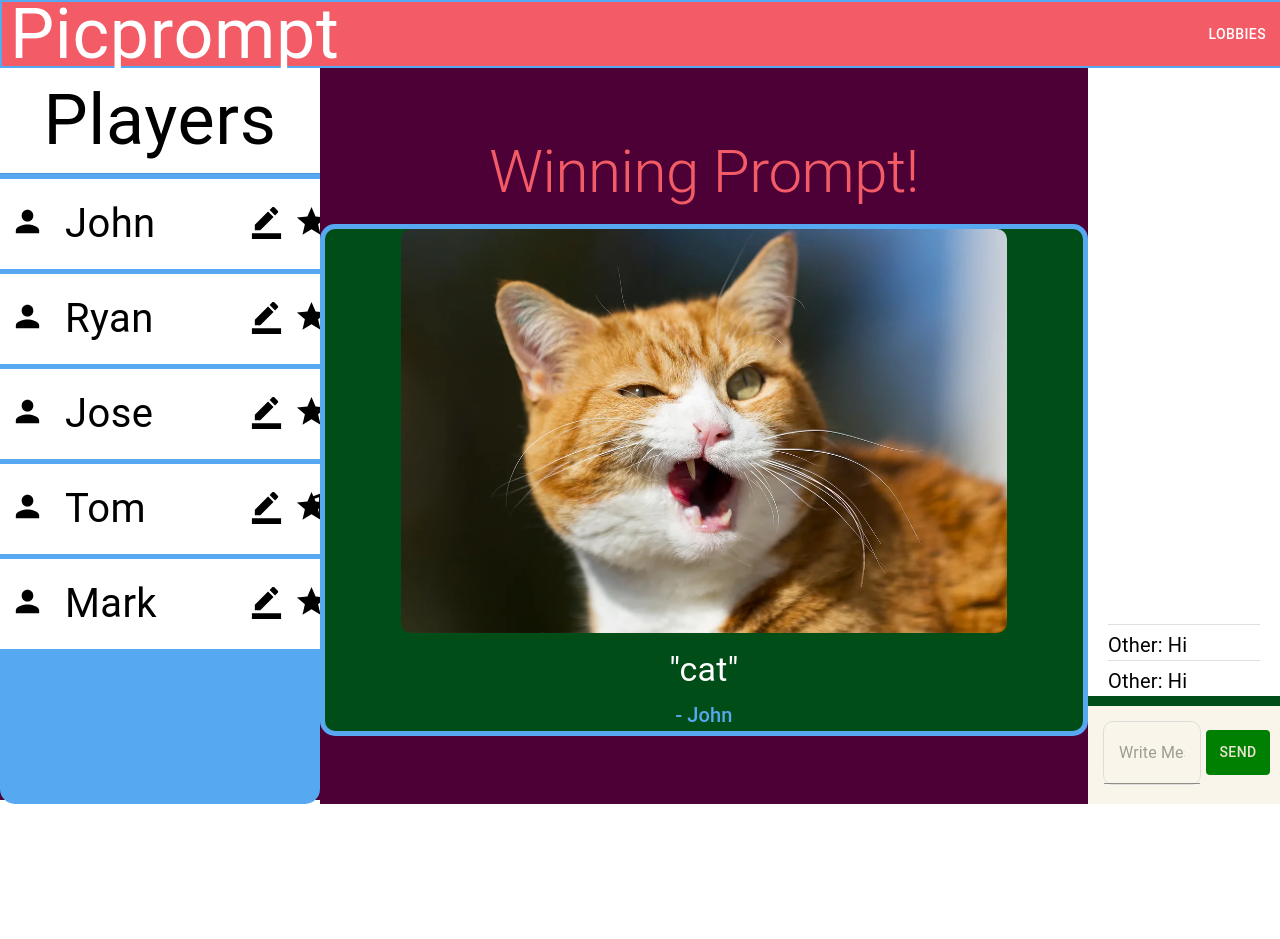
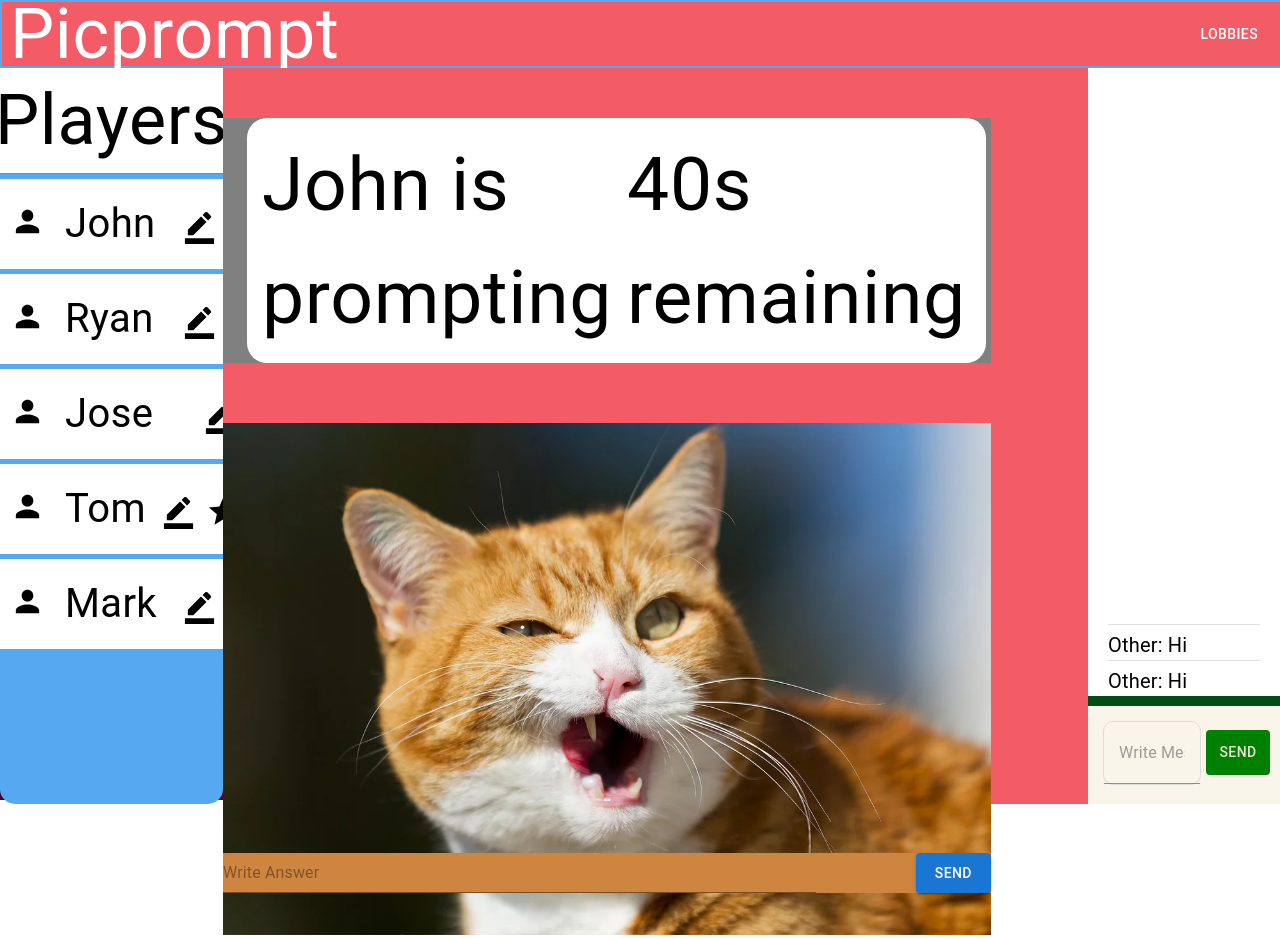
Before and after one commit to dohnnie/se-project, a React (Vite) app in the folder frontend/: page /game in a window 1280 px wide. Before the commit the page ends 804 px from the top, so only its background shows below. Built offline with nearby package versions, Linux system fonts and the light colour scheme; no server answers.

Commit message:
fixed sizing of player list

```diff
--- a/frontend/src/components/GamePage.tsx
+++ b/frontend/src/components/GamePage.tsx
@@ -9,7 +9,7 @@ import VotingArea from './VotingArea';
 import WaitingArea from './WaitingArea';
 import WinningVoteArea from './WinningVoteArea';
 
-const GamePage = ({ socket, status = 5 }) => {
+const GamePage = ({ socket, status = 2 }) => {
     const navigate = useNavigate();
 
     const playerList = [
@@ -33,13 +33,13 @@ const GamePage = ({ socket, status = 5 }) => {
     };
 
     const renderGameContent = () => {
-        switch(status){
+        switch (status) {
             case 0:
-                return <WaitingArea/>;
+                return <WaitingArea />;
             case 4:
                 return <VotingArea prompts={answers} />;
-                case 5:
-                return <WinningVoteArea winningPrompt={answers[0]} winnerName={playerList[0].name}/>;
+            case 5:
+                return <WinningVoteArea winningPrompt={answers[0]} winnerName={playerList[0].name} />;
             default:
                 return <GameArea status={status} />;
         }
@@ -86,7 +86,7 @@ const GamePage = ({ socket, status = 5 }) => {
                         color: 'white',
                         m: 1,
                     }}
-                    variant='text'
+                    variant=''
                     onClick={handleLobby}
                 >
                     Lobbies
--- a/frontend/src/components/LobbyPage.tsx
+++ b/frontend/src/components/LobbyPage.tsx
@@ -12,7 +12,7 @@ const LobbyPage = ({ socket }) => {
         e.preventDefault();
         console.log('Create button clicked!');
         console.log(`Name: ${name}`);
-        socket.emit('create', { name: name });
+        socket.emit('create', { name: name, id: socket.id });
         navigate('/game');
     };
 
--- a/frontend/src/components/PlayerCard.tsx
+++ b/frontend/src/components/PlayerCard.tsx
@@ -12,35 +12,45 @@ const PlayerCard = ({ player }) => {
         <Box sx={{
             display: 'flex',
             flexDirection: 'row',
-            alignItems: 'start',
-            justifyContent: 'start',
             bgcolor: 'white',
             my: '5px',
             p: '5px',
             maxHeight: '25vh',
-            maxWidth: "100vw",
-            minWidth: '100vw',
+            maxWidth: '25vw',
+            minWidth: '25vw',
+        }}>
+            <Box sx={{
+                float: 'left',
+                display: 'flex',
+                width: '45%',
             }}>
                 <PersonIcon sx={{
                     fontSize: '35px',
                     my: '20px',
                     mx: '5px',
                 }} />
-            <Box sx={{
+                <Typography component='h1'
+                    sx={{
                         my: '10px',
                         ml: '5px',
                         width: '14%',
-                pl: '10px'
-            }}>
-                <Typography component='h1'
-                    sx={{
-
+                        pl: '10px',
                         fontSize: '40px',
                     }}
                 >
                     {name}
                 </Typography>
             </Box>
+            <Box
+                sx={{
+                    width: '50%',
+                    float: 'right',
+                    display: 'flex',
+                    flexDirection: 'row',
+                    justifyContent: 'end',
+                    alignItems: 'end',
+                }}
+            >
                 <BorderColorIcon sx={{
                     fontSize: '35px',
                     my: '20px',
@@ -51,14 +61,6 @@ const PlayerCard = ({ player }) => {
                     my: '20px',
                     mx: '5px',
                 }} />
-            <Box sx={{
-                display: 'flex',
-                justifyContent: 'end',
-                alignContent: 'end',
-                bgcolor: 'white',
-                minWidth: '2%',
-                maxWidth: '3%',
-            }}>
                 <Typography component='h1'
                     sx={{
                         fontSize: '37px',
```
Also changed, not shown: frontend/src/components/PlayerList.tsx (added), 1 other file (tests, documents, lock files or other folders). Lines whose indentation alone changed are shown as unchanged.
